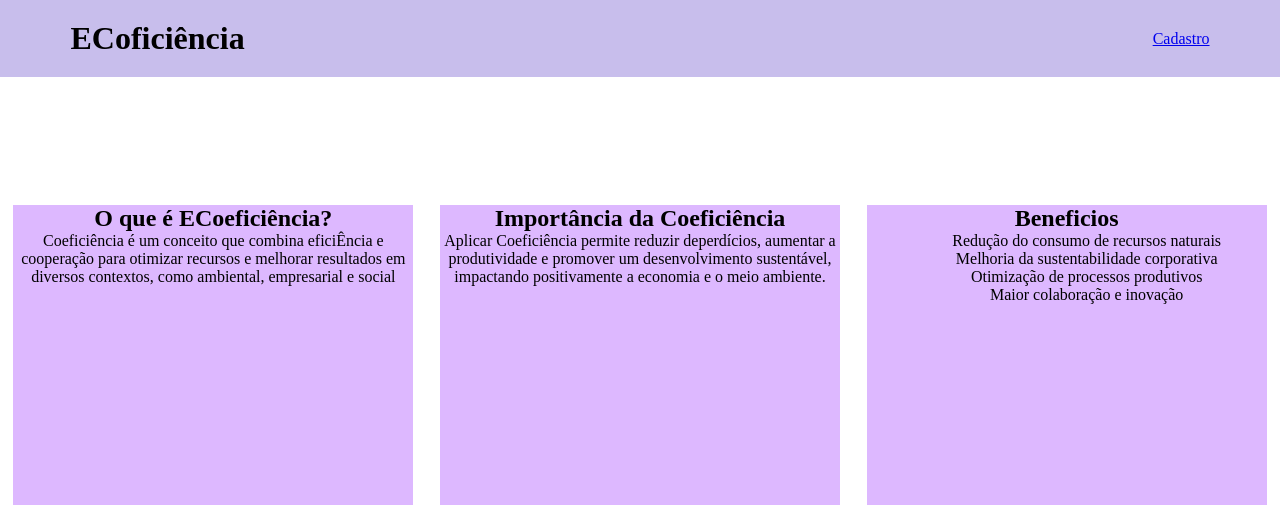
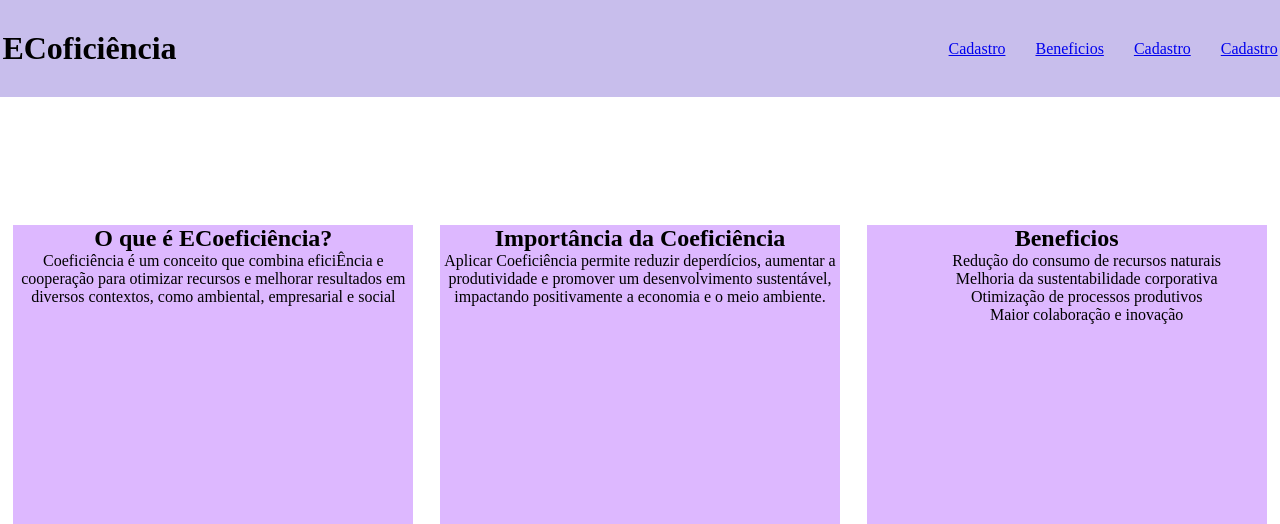
Before and after one commit to Davisocha/PHP-proj, a PHP site: page /atividade.php in a window 1280 px wide; the page is wider, and only the part inside the window is pictured. Shown: the top 524 px of that part. Run offline with PHP 8.4, Linux system fonts and the light colour scheme.

Commit message:
adicionando no nav as opções

```diff
--- a/atividade.php
+++ b/atividade.php
@@ -13,6 +13,11 @@
         <h1>ECoficiência</h1>
         <ul>
             <li class=" listas"><a href="cadastro.html">Cadastro</a></li>
+            <li class=" listas"><a href="cadastro.html">Beneficios</a></li>
+            <li class=" listas"><a href="cadastro.html">Cadastro</a></li>
+            <li class=" listas"><a href="cadastro.html">Cadastro</a></li>
+
+
         </ul>
     </main>
     <div class="cards">
--- a/style.css
+++ b/style.css
@@ -19,10 +19,10 @@ body {
     & .principal {
         display: flex;
         justify-content: center;
-        gap: 70%;
+        gap: 60%;
         align-items: center;
         background-color: rgb(200, 190, 236);
-        padding: 20px;
+        padding: 30px;
     }
     & .section-primeiro{
         display: flex;
```
